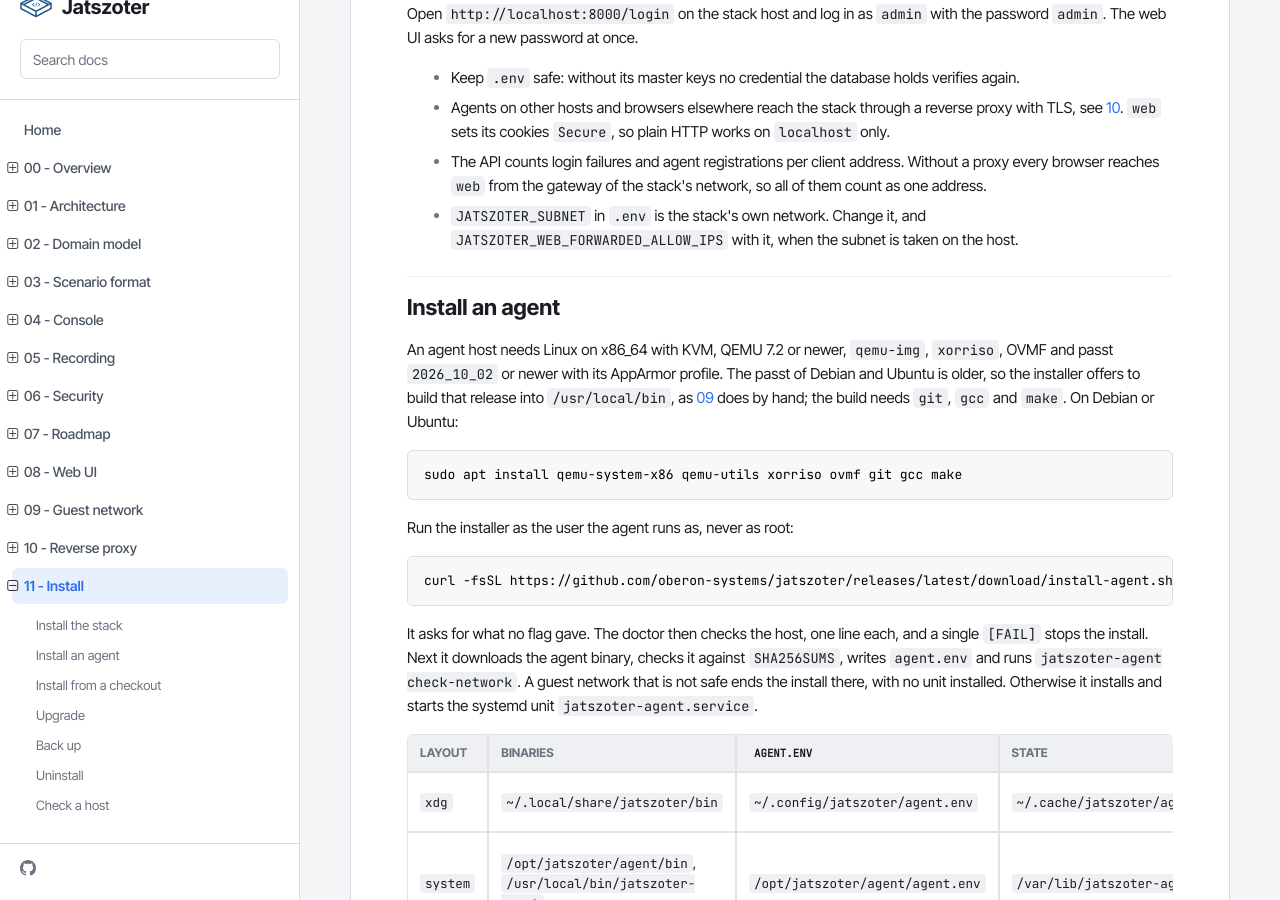
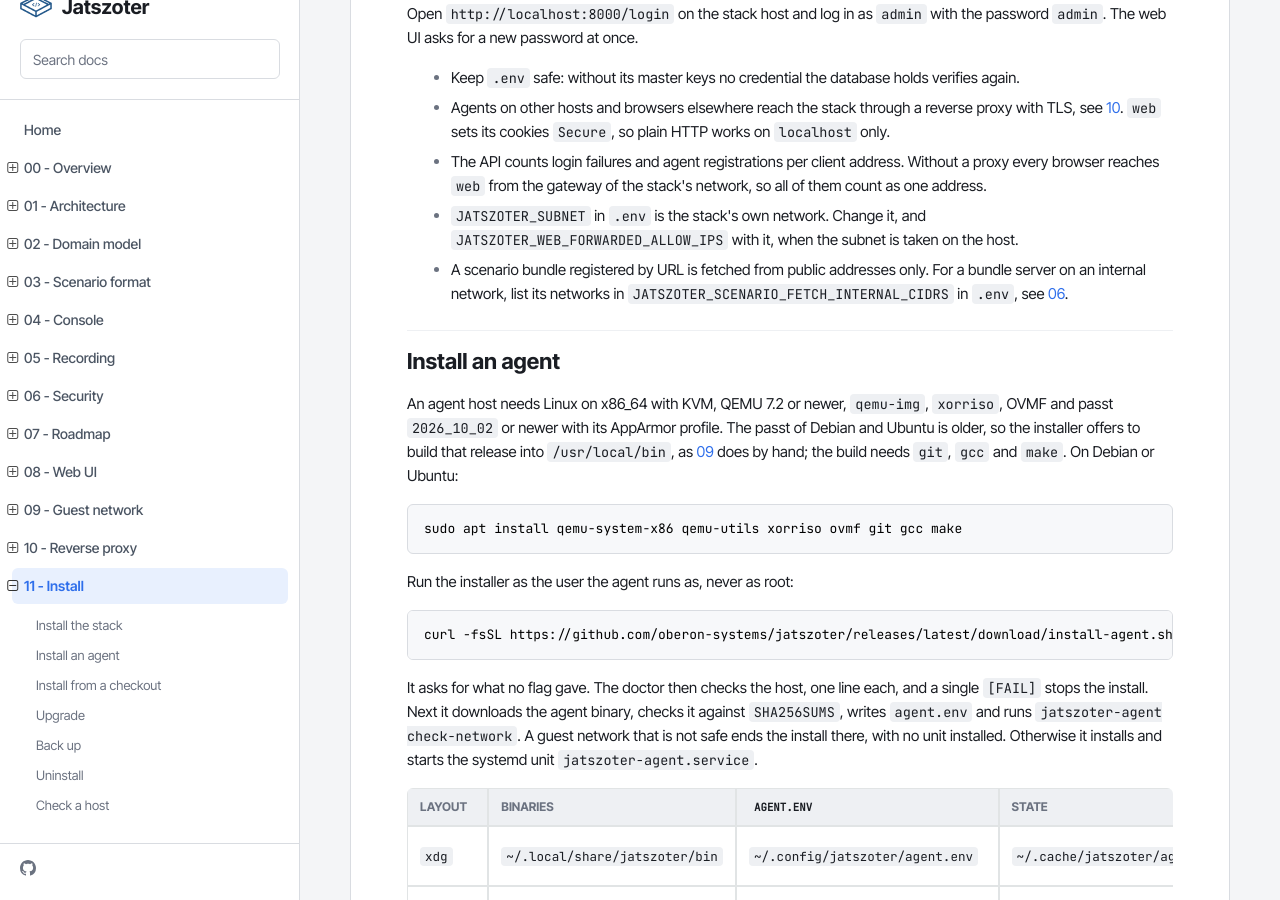
Before and after one commit to oberon-systems/jatszoter, an MkDocs documentation site: the page built from docs/project/11-install.md, in a window 1280 px wide and 900 px high, scrolled down 1194 px. Built offline with MkDocs 1.6.1, drawn with Linux system fonts in a browser that asks for light colours.

Commit message:
[fix][stack]: pass the bundle fetch networks to the api
    compose.yaml forwards JATSZOTER_SCENARIO_FETCH_INTERNAL_CIDRS, so an
    internal bundle server can be allowed from .env.

```diff
--- a/docs/project/11-install.md
+++ b/docs/project/11-install.md
@@ -60,6 +60,10 @@ with the password `admin`. The web UI asks for a new password at once.
 - `JATSZOTER_SUBNET` in `.env` is the stack's own network. Change it, and
   `JATSZOTER_WEB_FORWARDED_ALLOW_IPS` with it, when the subnet is taken on
   the host.
+- A scenario bundle registered by URL is fetched from public addresses only.
+  For a bundle server on an internal network, list its networks in
+  `JATSZOTER_SCENARIO_FETCH_INTERNAL_CIDRS` in `.env`, see
+  [06](06-security.md#bundle-downloads).
 
 ## Install an agent
 
```
Also changed, not shown: 2 other files.
